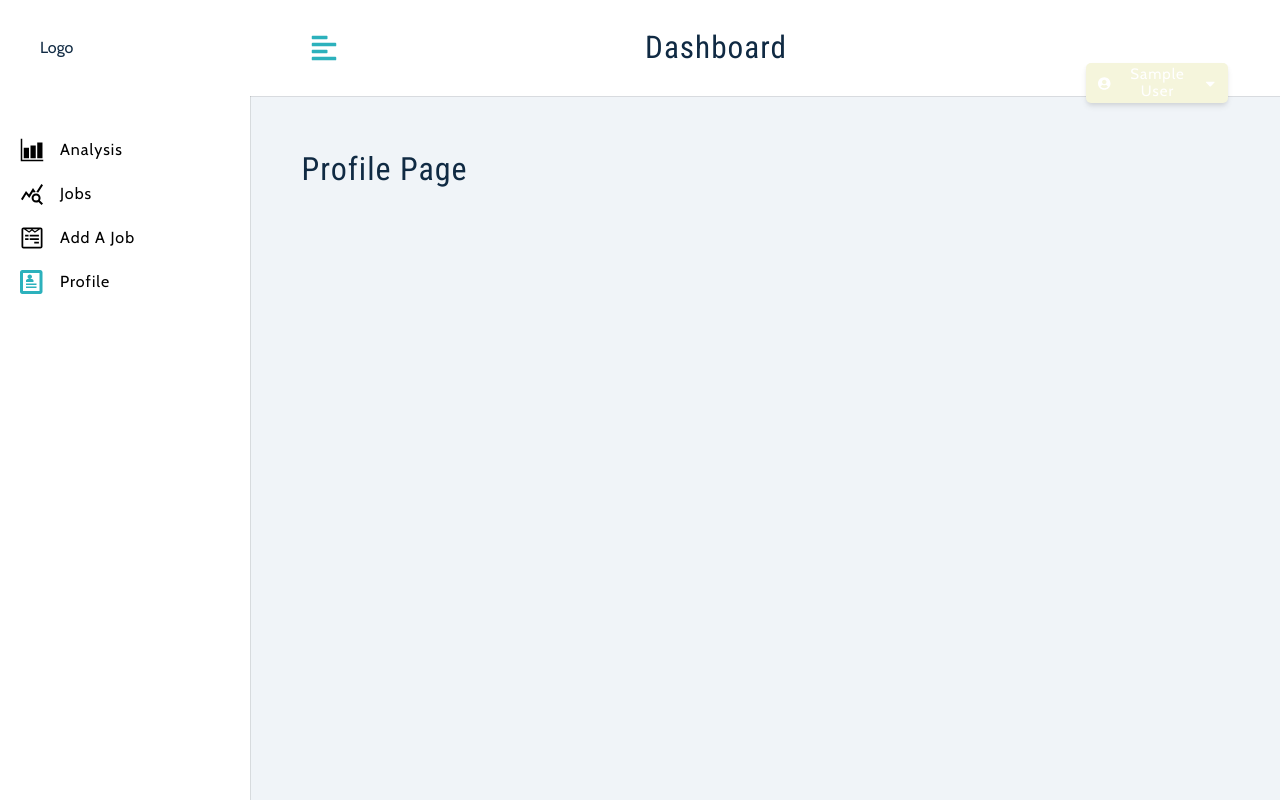
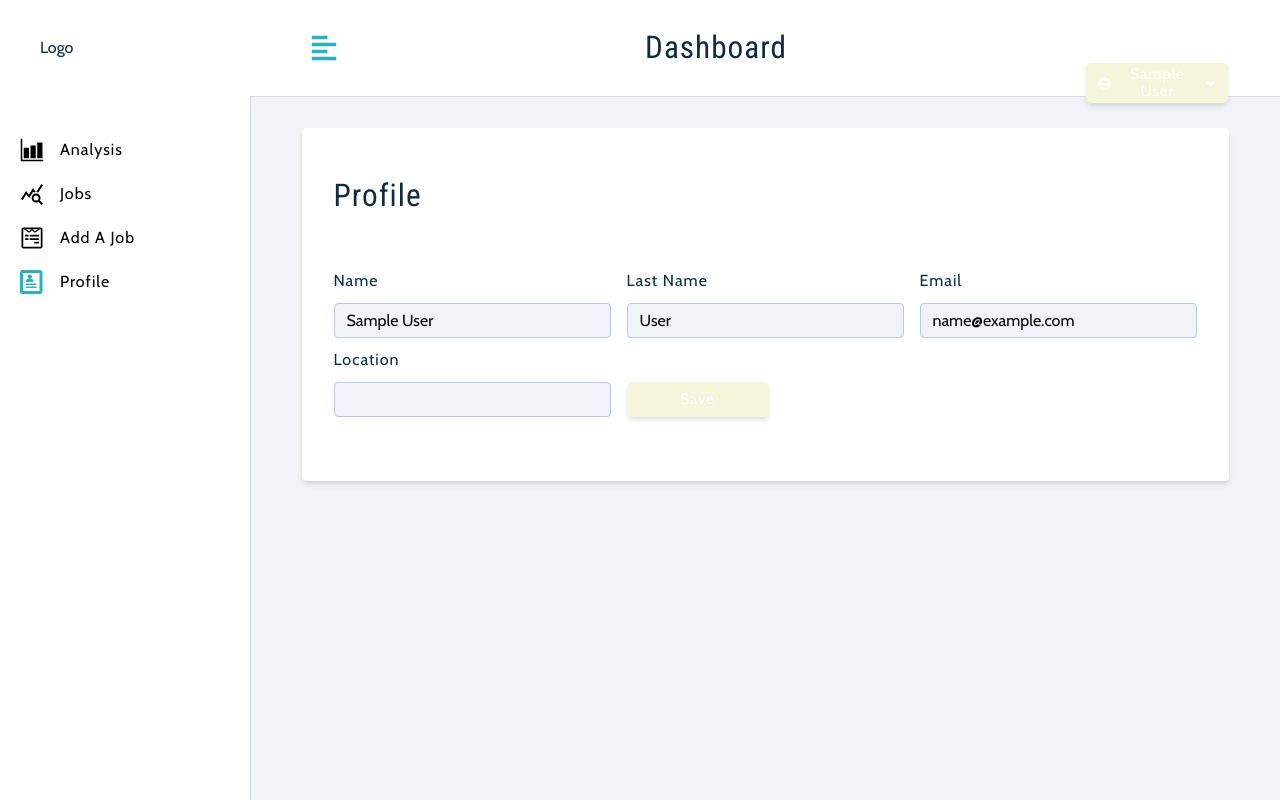
Before and after one commit to SanaaFatemah/Web-Development-Intellijobs, a React (Create React App) app in the folder webapp/: page /profile in a window 1280 px wide. Built offline with nearby package versions, Linux system fonts and the light colour scheme; sample sign-in values are in the browser's storage.

Commit message:
Updating user profile page

```diff
--- a/webapp/src/context/contextApp.js
+++ b/webapp/src/context/contextApp.js
@@ -150,12 +150,17 @@ const ProviderApp = ({ children }) => {
     removeUserFromLocalStorage()
   }
 
+  const updateUser = async (currentUser) => {
+    console.log(currentUser);
+  }
+
   return (
     <ContextApp.Provider
       value={{
         ...state,
         showAlert,
-        userRegistration, loginUser, setupUser, toggleSidebar, logoutUser
+        userRegistration, loginUser, setupUser, toggleSidebar, logoutUser,
+        updateUser
       }}
     >
       {children}
--- a/webapp/src/pages/dashboard/Profile.js
+++ b/webapp/src/pages/dashboard/Profile.js
@@ -1,8 +1,37 @@
+import {useState} from 'react'
+import Wrapper from '../../assets/wrappers/DashboardFormPage'
+import {FormInput, AlertMessage} from '../../components'
+import { useContextApp } from '../../context/contextApp'
 const Profile = () => {
+    const {user, showAlert, updateUser, isLoading} = useContextApp()
+    const [name,setName] = useState(user?.name)
+    const [email,setEmail] = useState(user?.email)
+    const [lastName,setLastName] = useState(user?.lastName)
+    const [location,setLocation] = useState(user?.location)
+
+    const handleSubmit = (e) => {
+        e.preventDefault()
+        // if(!name || !email || !lastName || !location){
+        //     showAlert()
+        //     return
+        // }
+        updateUser({name,email,lastName,location})
+    }
+
     return (
-        <h1>
-            Profile Page
-        </h1>
+        <Wrapper>
+            <form onSubmit={handleSubmit} className="form">
+                <h3>profile</h3>
+                {showAlert && <AlertMessage />}
+                <div className="form-center">
+                    <FormInput type="text" name="name" value={name} handleChange={(e)=> setName(e.target.value)}/>
+                    <FormInput type="text" labelText='Last Name' name="lastName" value={lastName} handleChange={(e)=> setLastName(e.target.value)}/>
+                    <FormInput type="email" labelText='Email' name="email" value={email} handleChange={(e)=> setEmail(e.target.value)}/>
+                    <FormInput type="text" name="location" value={location} handleChange={(e)=> setLocation(e.target.value)}/>
+                    <button className='btn btn-block' type='submit' disabled={isLoading}>{isLoading?'Loading..':'Save'}</button>
+                </div>
+            </form>
+        </Wrapper>
     )
 }
 
```
